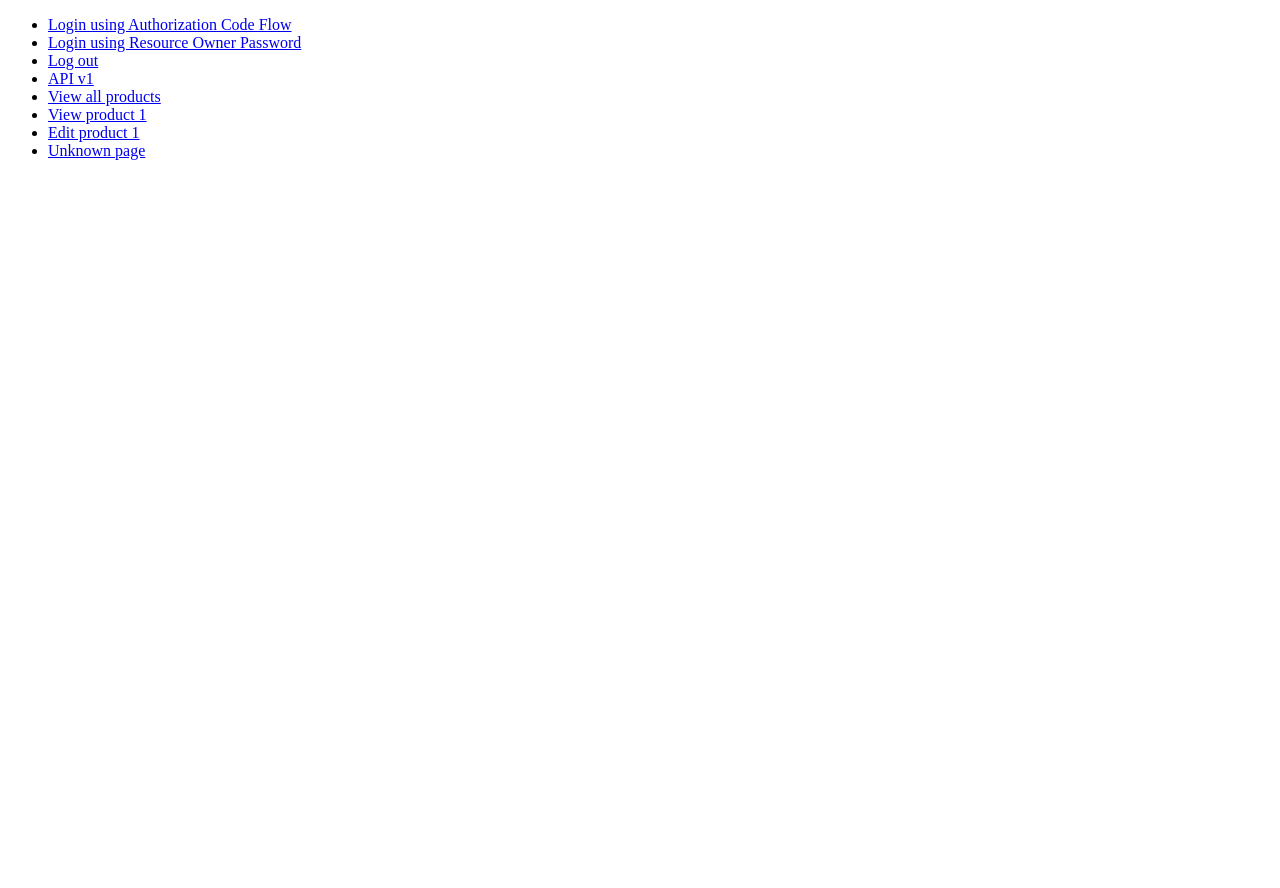
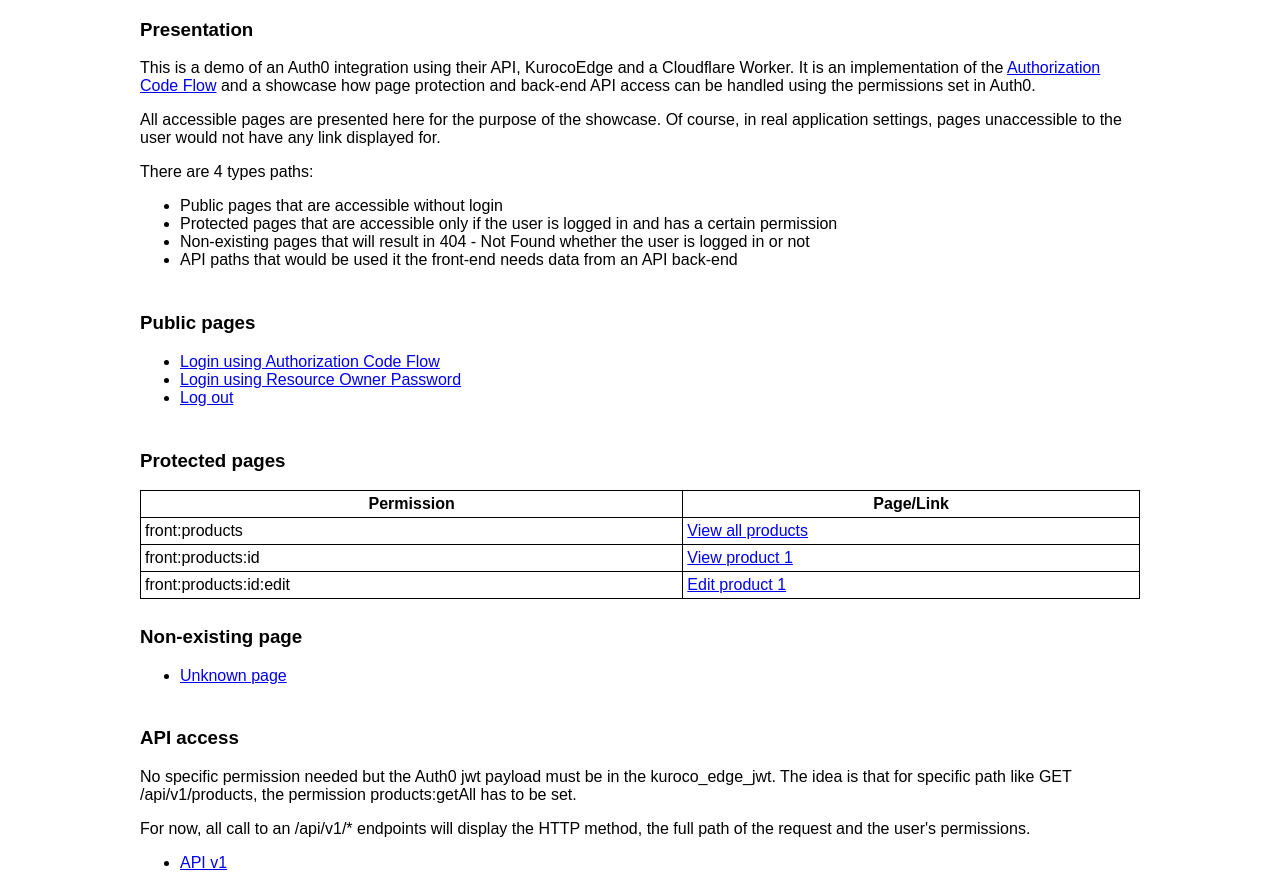
Before and after one commit to VivianeQDiverta/auth0-integration-client, a plain HTML site: page index.html in a window 1280 px wide. Before the commit the page ends 800 px from the top, so only its background shows below. Drawn offline with Linux system fonts and the light colour scheme.

Commit message:
added presentation and organized the links

```diff
--- a/index.html
+++ b/index.html
@@ -5,17 +5,97 @@
     <meta name="viewport" content="width=device-width, initial-scale=1.0" />
     <meta http-equiv="X-UA-Compatible" content="ie=edge" />
     <title>Auth0 integration demo</title>
+    <link rel="stylesheet" href="/public/style.css" />
   </head>
   <body>
+    <div>
+      <h3>Presentation</h3>
+      <p>
+        This is a demo of an Auth0 integration using their API, KurocoEdge and a
+        Cloudflare Worker. It is an implementation of the
+        <a
+          href="https://auth0.com/docs/get-started/authentication-and-authorization-flow/authorization-code-flow"
+          >Authorization Code Flow</a
+        >
+        and a showcase how page protection and back-end API access can be
+        handled using the permissions set in Auth0.
+      </p>
+      <p>
+        All accessible pages are presented here for the purpose of the showcase.
+        Of course, in real application settings, pages unaccessible to the user
+        would not have any link displayed for.
+      </p>
+      <p>There are 4 types paths:</p>
+      <ul>
+        <li>Public pages that are accessible without login</li>
+        <li>
+          Protected pages that are accessible only if the user is logged in and
+          has a certain permission
+        </li>
+        <li>
+          Non-existing pages that will result in 404 - Not Found whether the
+          user is logged in or not
+        </li>
+        <li>
+          API paths that would be used it the front-end needs data from an API
+          back-end
+        </li>
+      </ul>
+    </div>
+
+    <div>
+      <h3>Public pages</h3>
       <ul>
         <li><a href="/auth/login">Login using Authorization Code Flow</a></li>
         <li><a href="/login">Login using Resource Owner Password</a></li>
         <li><a href="/auth/logout">Log out</a></li>
-      <li><a href="/api/v1/">API v1</a></li>
-      <li><a href="/products">View all products</a></li>
-      <li><a href="/products/1">View product 1</a></li>
-      <li><a href="/products/1/edit">Edit product 1</a></li>
+      </ul>
+    </div>
+    <div>
+      <h3>Protected pages</h3>
+      <table>
+        <thead>
+          <tr>
+            <th>Permission</th>
+            <th>Page/Link</th>
+          </tr>
+        </thead>
+        <tbody>
+          <tr>
+            <td>front:products</td>
+            <td><a href="/products">View all products</a></td>
+          </tr>
+          <tr>
+            <td>front:products:id</td>
+            <td><a href="/products/1">View product 1</a></td>
+          </tr>
+          <tr>
+            <td>front:products:id:edit</td>
+            <td><a href="/products/1">Edit product 1</a></td>
+          </tr>
+        </tbody>
+      </table>
+    </div>
+    <div>
+      <h3>Non-existing page</h3>
+      <ul>
         <li><a href="/unknown">Unknown page</a></li>
       </ul>
+    </div>
+    <div>
+      <h3>API access</h3>
+      <p>
+        No specific permission needed but the Auth0 jwt payload must be in the
+        kuroco_edge_jwt. The idea is that for specific path like GET
+        /api/v1/products, the permission products:getAll has to be set.
+      </p>
+      <p>
+        For now, all call to an /api/v1/* endpoints will display the HTTP
+        method, the full path of the request and the user's permissions.
+      </p>
+      <ul>
+        <li><a href="/api/v1/">API v1</a></li>
+      </ul>
+    </div>
   </body>
 </html>
--- /dev/null
+++ b/public/style.css
@@ -0,0 +1,28 @@
+* {
+  font-family: sans-serif;
+}
+
+body {
+  display: flex;
+  flex-direction: column;
+  gap: 8px;
+  width: 1000px;
+  max-width: 90%;
+  margin: auto;
+}
+
+table,
+td,
+th {
+  border: 1px solid;
+}
+
+table {
+  width: 100%;
+  border-collapse: collapse;
+}
+
+td,
+th {
+  padding: 4px;
+}
```
Lines whose indentation alone changed are shown as unchanged.
